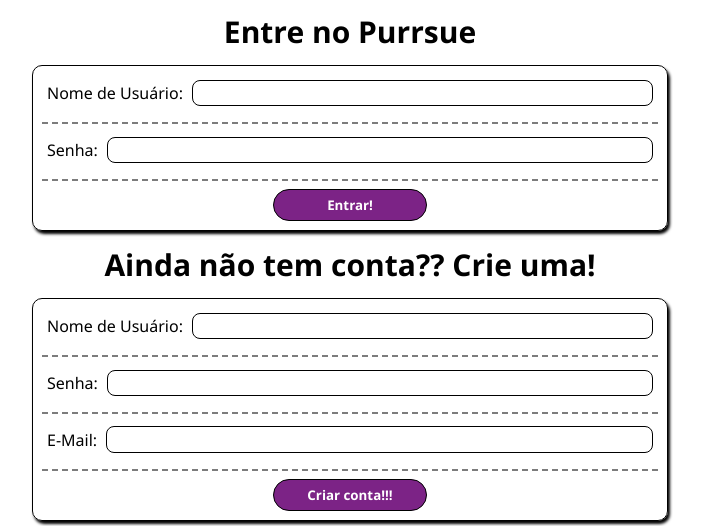
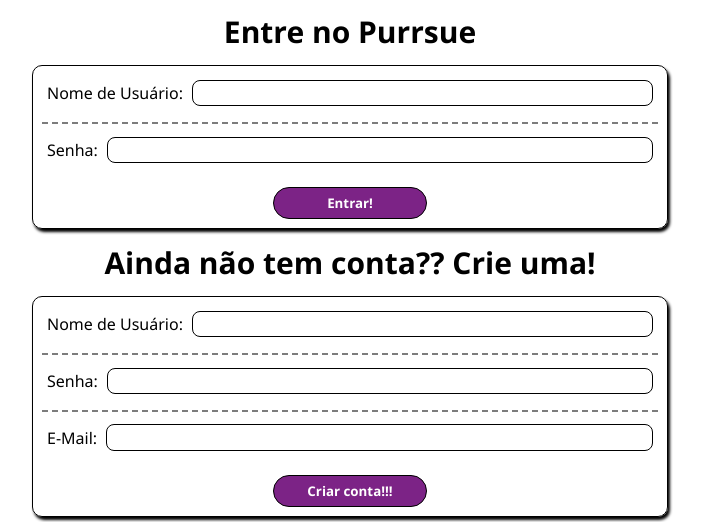
Before and after one commit to ApenasOLinco/Purrsue, a PHP site: page /pages/index.php?codigo=1 in a window 1280 px wide. Shown: the part 355-881 px from the top of the page, without its empty margins (290-993 px from the left). Run offline with PHP 8.4, Linux system fonts and the light colour scheme.

Commit message:
Removida borda inferior do último fieldset de classe conjunto-fieldset

```diff
--- a/pages/CadastrarGato/cadastrarGato.php
+++ b/pages/CadastrarGato/cadastrarGato.php
@@ -10,6 +10,7 @@ require_once "$ROOT/auth/cadeado.php";
     <meta charset="UTF-8">
     <meta name="viewport" content="width=device-width, initial-scale=1.0">
     <?php require_once "$ROOT/components/importarCSS.php" ?>
+    <link rel="stylesheet" href="cadastrarGato.css">
     <title>Cadastrar Gato!</title>
 </head>
 
@@ -58,4 +59,6 @@ require_once "$ROOT/auth/cadeado.php";
     </form>
 </body>
 
+<script src="cadastrarGato.js"></script>
+
 </html>
--- a/styles.css
+++ b/styles.css
@@ -53,7 +53,9 @@ form {
     box-shadow: 2px 3px 3px black;
 }
 
-input[type="text"], input[type="password"], textarea {
+input[type="text"],
+input[type="password"],
+textarea {
     border: 1px solid black;
     border-radius: 8px;
 
@@ -96,15 +98,19 @@ form textarea {
 
     border: none;
     border-bottom: 2px rgb(124, 124, 124) dashed;
+
+    &:last-of-type {
+        border-bottom: none;
     }
 
-.conjunto-fieldset > :is(input, textarea) {
+    & label {
+        text-align: right;
+        max-width: 30%;
+    }
+
+    &> :is(input, textarea) {
         display: block;
 
         flex-grow: 1;
     }
-
-.conjunto-fieldset > label {
-    text-align: right;
-    max-width: 30%;
 }
```
Also changed, not shown: pages/CadastrarGato/cadastrarGato.css (line endings or trailing spaces). Lines whose indentation alone changed are shown as unchanged.
